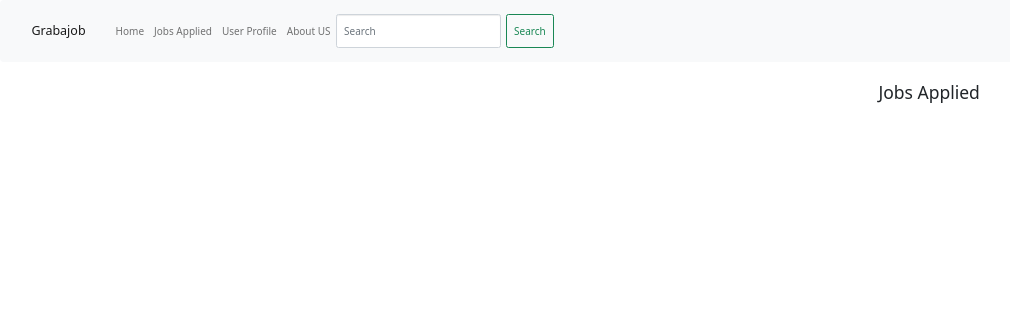
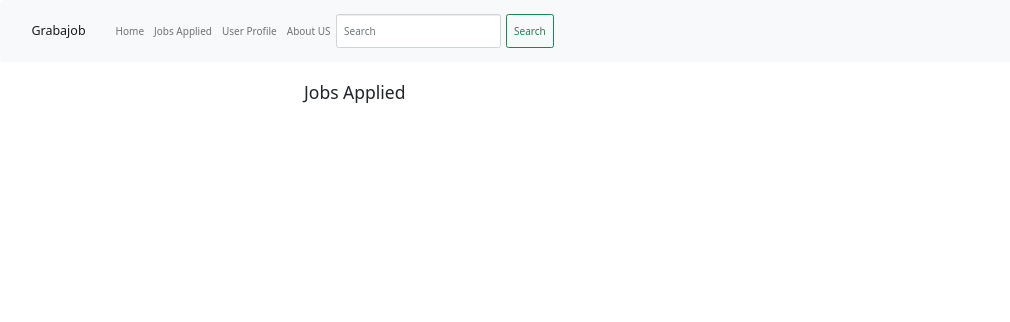
Before and after one commit to guptaaniket261/COL362-DBMS-Project, a Flask app: a page that uses templates/jobsApplied.html in a window 1280 px wide. Shown: the top 322 px of the page, without its empty margins (113-1123 px from the left). Run offline with Flask 2, Linux system fonts and the light colour scheme; data that the repository does not hold is empty; parts of the project's set-up code (start-up, migrations or seed data) failed here and were passed over; some libraries are stand-ins or nearby versions.

Commit message:
user pages changed

```diff
--- a/app.py
+++ b/app.py
@@ -1,3 +1,4 @@
+from asyncio.windows_events import NULL
 import os
 import psycopg2
 from flask import Blueprint, Flask, render_template, redirect, request, flash
@@ -33,12 +34,17 @@ def login():
     cur = conn.cursor()
     cur.execute("SELECT * FROM login_details WHERE login_id = %s AND password = %s", (email, password))
     user = cur.fetchone()
-    cur.execute("select user_id from user_details where email = %(o)s", {'o': email})
-    user_id = cur.fetchone()
-    if user:
-      return redirect('/user_{0}'.format(user_id[0]))
+    print("==============================")
+    print(user[4], type)
+    print("==============================")
+    if user[4] != None:
+      # cur.execute("select user_id from user_details where user_id = %(o)s", {'o': user[4]})
+      # user_id = cur.fetchone()
+      return redirect('/user_{0}'.format(user[4]))
     else:
-      return render_template('loginPage.html')
+      # cur.execute("select company_id from company_details where email = %(o)s", {'o': email})
+      return redirect('/company_{0}'.format(user[5]))
+
   return render_template('loginPage.html')
 
 
@@ -235,7 +241,7 @@ def jobDetails(jobid, userid):
 def jobs_applied(userid):
   conn = get_db_connection()
   cur = conn.cursor()
-  cur.execute('''SELECT job_id, company_details.company_name,
+  cur.execute('''SELECT jobs.job_id, company_details.company_name,
                     title, description, job_type, prerequisites, skills,
                     pay_rate, no_positions, experience_required , location,
                     contact, email, applications.status
@@ -249,7 +255,7 @@ def jobs_applied(userid):
   jobs_applied = []
   status_map = {0: "APPLICATION IN PROCESS", 1: "APPLICATION ACCEPTED", 2: "APPLICATION REJECTED"}
   for job in jobs:
-    job_detail = JobDetail(job[0], job[1], job[2], job[3], job[4], job[5], job[6], job[7], job[8], job[9], job[10], job[11], job[12], job[13])
+    job_detail = JobDetail(job[0], job[1], job[2], job[3], job[4], job[5], job[6], job[7], job[8], job[9], job[10], job[11], job[12], status_map[job[13]])
     jobs_applied.append(job_detail)
 
   return render_template('jobsApplied.html', jobs_applied=jobs_applied, user_id=userid)
@@ -258,6 +264,10 @@ def jobs_applied(userid):
 @app.route('/user_profile')
 def get():
   return render_template('user_profile.html')
+
+
+
+
 
 @app.route('/company_profile')
 def getcompany_profile():
@@ -269,7 +279,7 @@ def createjob():
   return render_template('postJob.html')
 
 
-@app.route('/company/<cmpid>', methods=["GET", "POST"])
+@app.route('/company_<cmpid>', methods=["GET", "POST"])
 def cmppage(cmpid):
   print(request.form)
   if request.method == "GET":
--- a/templates/job_detail.html
+++ b/templates/job_detail.html
@@ -30,7 +30,7 @@
                   <a class="nav-link" href="/user_{{ userid }}/0">Home <span class="sr-only">(current)</span></a>
                 </li>
                 <li class="nav-item">
-                  <a class="nav-link" href="#">Jobs Applied</a>
+                  <a class="nav-link" href="/jobsApplied_{{userid}}">Jobs Applied</a>
                 </li>
                 <li class="nav-item">
                   <a class="nav-link" href="/user_profile">User Profile</a>
--- a/templates/jobsApplied.html
+++ b/templates/jobsApplied.html
@@ -30,7 +30,7 @@
                   <a class="nav-link" href="/user_{{ user_id }}/0">Home <span class="sr-only">(current)</span></a>
                 </li>
                 <li class="nav-item">
-                  <a class="nav-link" href="#">Jobs Applied</a>
+                  <a class="nav-link" href="/jobsApplied_{{user_id}}">Jobs Applied</a>
                 </li>
                 <li class="nav-item">
                   <a class="nav-link" href="/user_profile">User Profile</a>
@@ -50,8 +50,8 @@
     </section>
 
 
-    <div class="container" style="float: right; width:60%; margin-left: 3%; margin-right: 4%;">
-      <h3 style="margin-left:130mm;">Jobs Applied</h3>
+    <div class="container" style=" width:70%; margin-left: 3%; margin-right: 4%;">
+      <h3 style="margin-left:70mm;">Jobs Applied</h3>
 
 
     {% for job_detail in jobs_applied %}
@@ -73,7 +73,8 @@
               <p class="fa fa-phone-square" style = "margin-right: 50mm;"><small class="text-muted" style="margin-left: 2mm;">{{job_detail.contact}}</small></p>
               <p class="card-text">Positions Available: {{job_detail.no_positions}}</p>
               <br>
-              <a href="/job_apply_{{userid}}/{{job_detail.job_id}}" class="btn btn-primary">Apply</a>
+              <h4>Application Status</h4>
+              <a href="#" class="btn btn-primary">{{job_detail.status}}</a>
             </div>
           </div>
         </div>
--- a/templates/userPage.html
+++ b/templates/userPage.html
@@ -30,7 +30,7 @@
                   <a class="nav-link" href="/user_{{ user.user_id }}/0">Home <span class="sr-only">(current)</span></a>
                 </li>
                 <li class="nav-item">
-                  <a class="nav-link" href="#">Jobs Applied</a>
+                  <a class="nav-link" href="/jobsApplied_{{user.user_id}}">Jobs Applied</a>
                 </li>
                 <li class="nav-item">
                   <a class="nav-link" href="/user_profile">User Profile</a>
```
